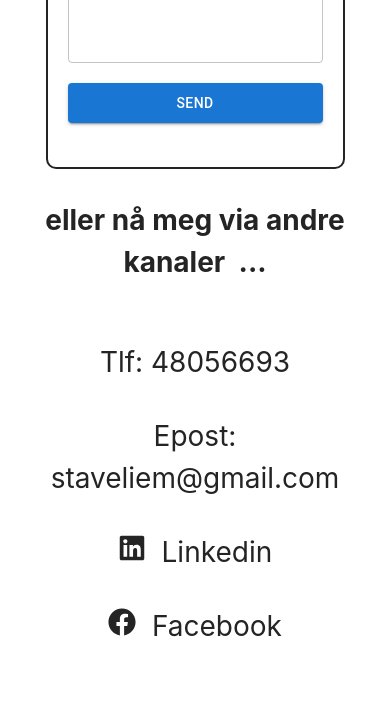
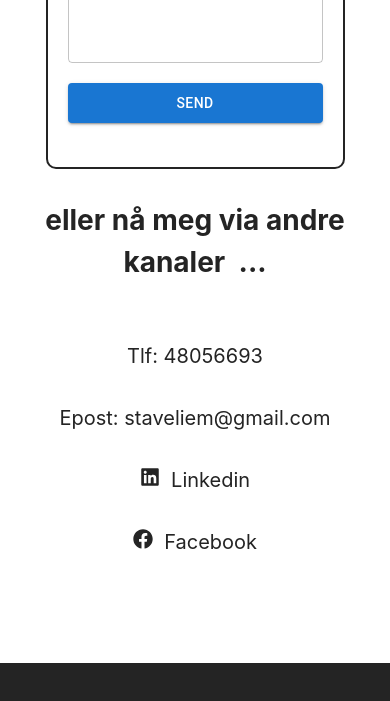
Before and after one commit to JOPPE132/portofolio-web, a React (Vite) app: page / in a window 390 px wide. Shown: the part 4351-5052 px from the top of the page. After the commit the page ends 5014 px from the top, so only its background shows below. Built offline with nearby package versions, Linux system fonts and the light colour scheme.

Commit message:
some small fixes in contact form media queries

```diff
--- a/src/main-contents/contact-form.css
+++ b/src/main-contents/contact-form.css
@@ -46,7 +46,7 @@
 
 .contact-paragraph{
     margin-top: 30px;
-    font-size: 24px;
+    font-size: 28px;
 }
 
 .first-surname-container{
@@ -129,16 +129,27 @@
         max-width: 270px;
     }
 
-
    .contact-header{
        font-size: 28px;
    }
     .contact-paragraph{
         font-size: 20px;
     }
+    .icons{
+        font-size: 20px;
+    }
 }
 
 @media(max-width: 1100px){
+    .contact-header{
+        font-size: 32px;
+    }
+    .contact-paragraph{
+        font-size: 28px;
+    }
+    .icons{
+        font-size: 28px;
+    }
     #contact-wrapper{
         flex-direction: column;
         justify-content: center;
@@ -186,6 +197,15 @@
 }
 
 @media(max-width: 690px){
+    .contact-header{
+        font-size: 28px;
+    }
+    .contact-paragraph{
+        font-size: 20px;
+    }
+    .icons{
+        font-size: 20px;
+    }
     .contact-container-left{
         min-width: 400px;
         max-width: 400px;
```
